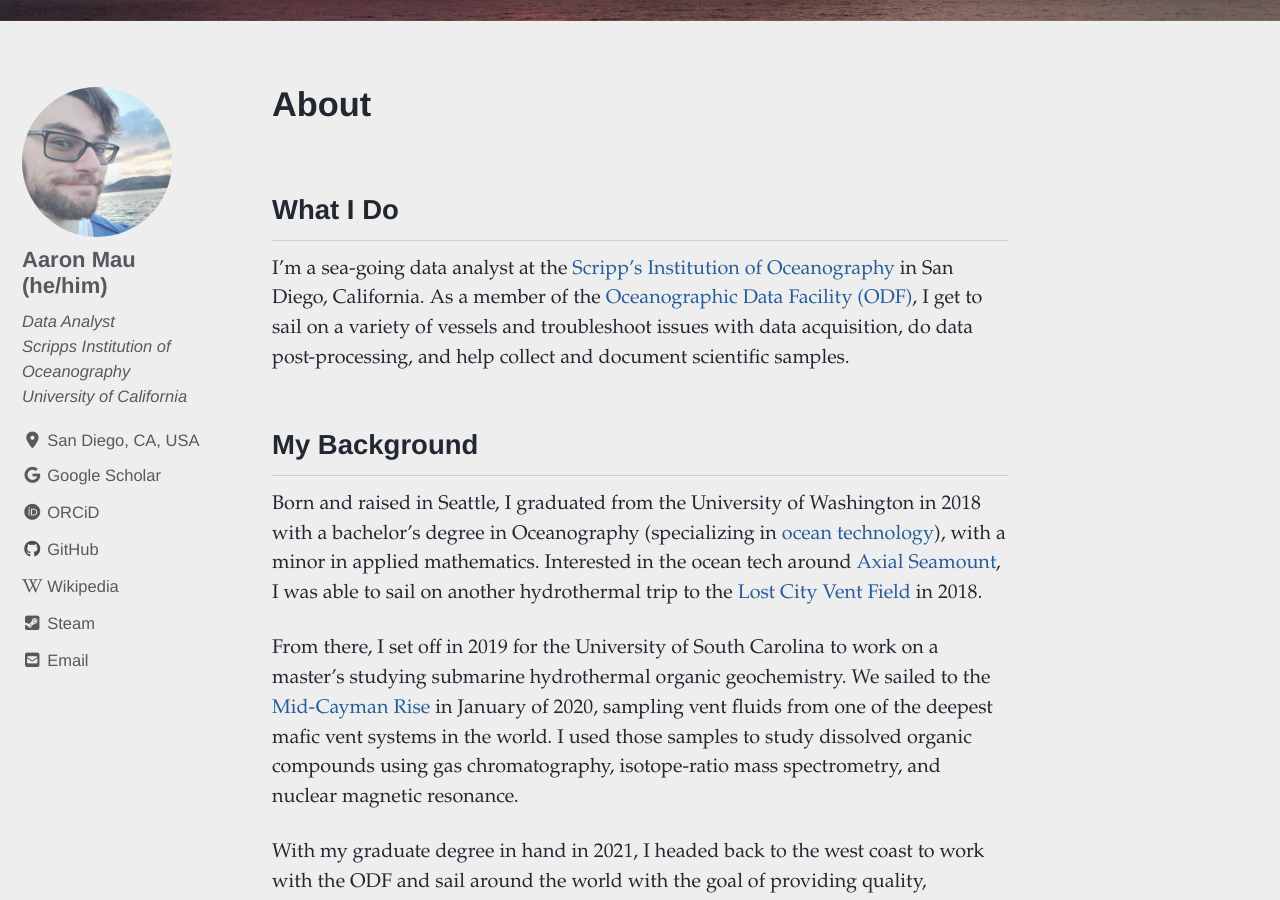
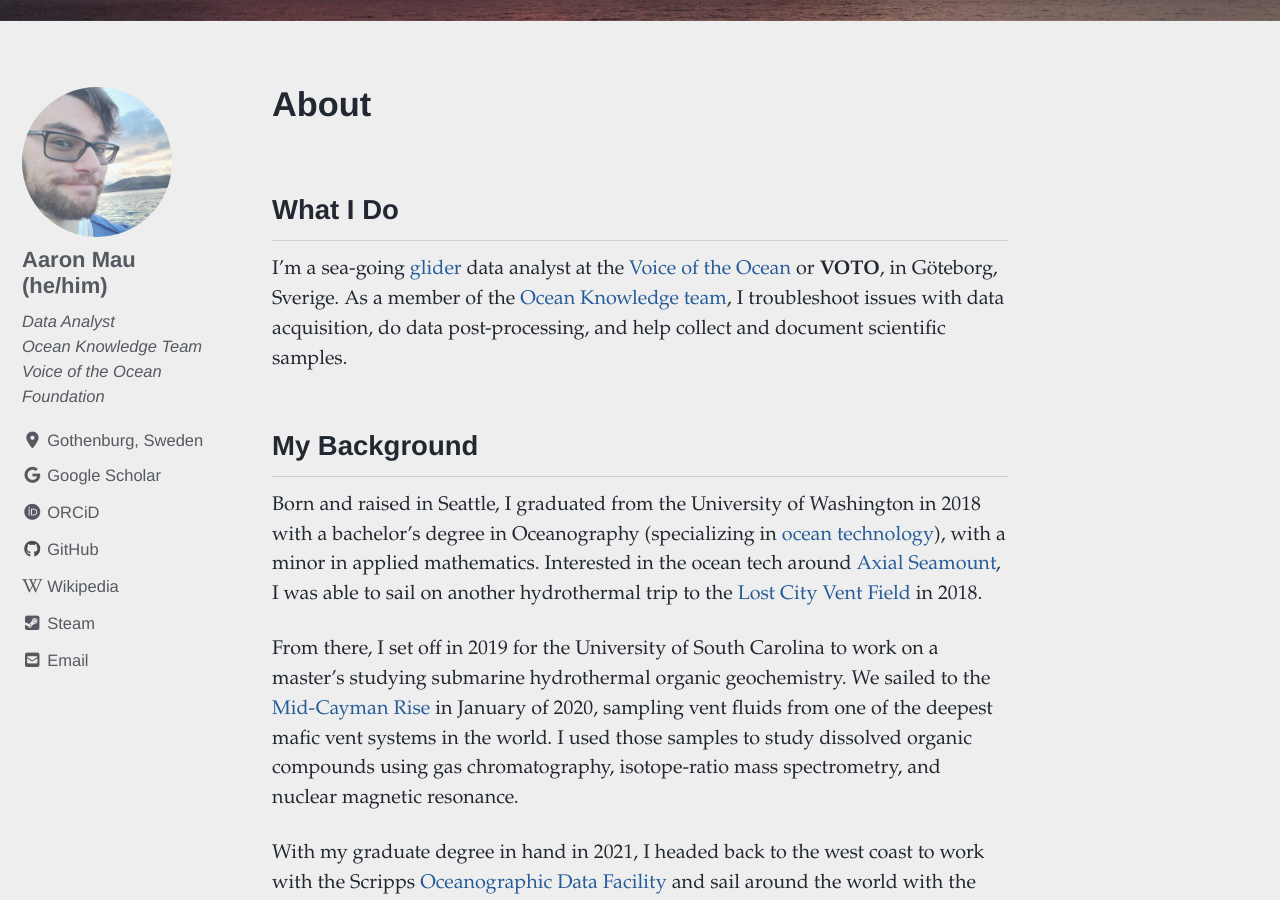
Before and after one commit to Klankers/Klankers.github.io, a Jekyll site: the page built from index.md, in a window 1280 px wide and 900 px high, scrolled down 273 px. Built offline with Jekyll 4.4.1, drawn with Linux system fonts in a browser that asks for light colours; cached includes are drawn as plain includes; nearby versions of some CDN libraries; some of the changed text lies outside the part shown.

Commit message:
Employment update

```diff
--- a/_config.yml
+++ b/_config.yml
@@ -18,7 +18,7 @@
 locale: "en-US"
 title: "Aaron Mau"
 title_separator: "|"
-subtitle: "Oceanographer at SIO" # site tagline that appears below site title in masthead
+subtitle: "Oceanographer at VOTO" # site tagline that appears below site title in masthead
 name: "Aaron Mau"
 description: "Hydrothermal Geochemistry, Repeat Hydrography, Ocean Modelling."
 url: "https://Klankers.github.io" # the base hostname & protocol for your site e.g. "https://mmistakes.github.io"
@@ -108,9 +108,9 @@
 author:
   name: "Aaron Mau (he/him)"
   avatar: "/assets/images/profile.jpg"
-  bio: "Data Analyst<br /> Scripps Institution of Oceanography<br /> University of California"
-  location: "San Diego, CA, USA"
-  email: "ajmau@ucsd.edu"
+  bio: "Data Analyst<br /> Ocean Knowledge Team<br /> Voice of the Ocean Foundation"
+  location: "Gothenburg, Sweden"
+  email: "aaron.mau@voiceoftheocean.org"
   links:
     - label: "Email"
       icon: "fas fa-fw fa-envelope-square"
--- a/index.md
+++ b/index.md
@@ -8,15 +8,17 @@
 
 ##  What I Do
 
-I'm a sea-going data analyst at the [Scripp's Institution of Oceanography](https://scripps.ucsd.edu/) in San Diego, California. As a member of the [Oceanographic Data Facility (ODF)](https://scripps.ucsd.edu/ships/shipboard-technical-support/odf), I get to sail on a variety of vessels and troubleshoot issues with data acquisition, do data post-processing, and help collect and document scientific samples.
+I'm a sea-going [glider](https://en.wikipedia.org/wiki/Underwater_glider) data analyst at the [Voice of the Ocean](https://voiceoftheocean.org/) or **VOTO**, in Göteborg, Sverige. As a member of the [Ocean Knowledge team](https://voiceoftheocean.org/ocean-knowledge/), I troubleshoot issues with data acquisition, do data post-processing, and help collect and document scientific samples.
 
 ##  My Background
 
-Born and raised in Seattle, I graduated from the University of Washington in 2018 with a bachelor's degree in Oceanography (specializing in [ocean technology](https://www.ocean.washington.edu/story/OTP_Home)), with a minor in applied mathematics. Interested in the ocean tech around [Axial Seamount](https://en.wikipedia.org/wiki/Axial_Seamount), I was able to sail on another hydrothermal trip to the [Lost City Vent Field](https://lostcity.biology.utah.edu/) in 2018.
+Born and raised in Seattle, I graduated from the University of Washington in 2018 with a bachelor's degree in Oceanography (specializing in [ocean technology](https://www.ocean.washington.edu/story/OTP_Home)), with a minor in applied mathematics. Interested in the ocean tech around [Axial Seamount](https://en.wikipedia.org/wiki/Axial_Seamount), I was able to sail on another hydrothermal trip to the [Lost City Vent Field](https://en.wikipedia.org/wiki/Lost_City_Hydrothermal_Field) in 2018.
 
 From there, I set off in 2019 for the University of South Carolina to work on a master's studying submarine hydrothermal organic geochemistry. We sailed to the [Mid-Cayman Rise](https://en.wikipedia.org/wiki/Mid-Cayman_Rise) in January of 2020, sampling vent fluids from one of the deepest mafic vent systems in the world. I used those samples to study dissolved organic compounds using gas chromatography, isotope-ratio mass spectrometry, and nuclear magnetic resonance.
 
-With my graduate degree in hand in 2021, I headed back to the west coast to work with the ODF and sail around the world with the goal of providing quality, transparent data to the oceanographic community and funding programs.
+With my graduate degree in hand in 2021, I headed back to the west coast to work with the Scripps [Oceanographic Data Facility](https://scripps.ucsd.edu/ships/shipboard-technical-support/odf) and sail around the world with the goal of providing quality, transparent [CTD](https://en.wikipedia.org/wiki/CTD_(instrument)) data to the oceanographic community and learning a lot about shipboard technical support. I spent almost four years in San Diego, managing to plant my feet on every continent and sailing in several major ocean basins.
+
+Seeking a new challenge, I joined the Voice of the Ocean in November 2025. With VOTO I seek to further my understanding of [FAIR](https://en.wikipedia.org/wiki/FAIR_data) data practices with an international scope in mind on a completely new system - **ocean gliders**.
 
 ##  On The Side
 
```
Also changed, not shown: _pages/contact.md (+4 -4 lines).
